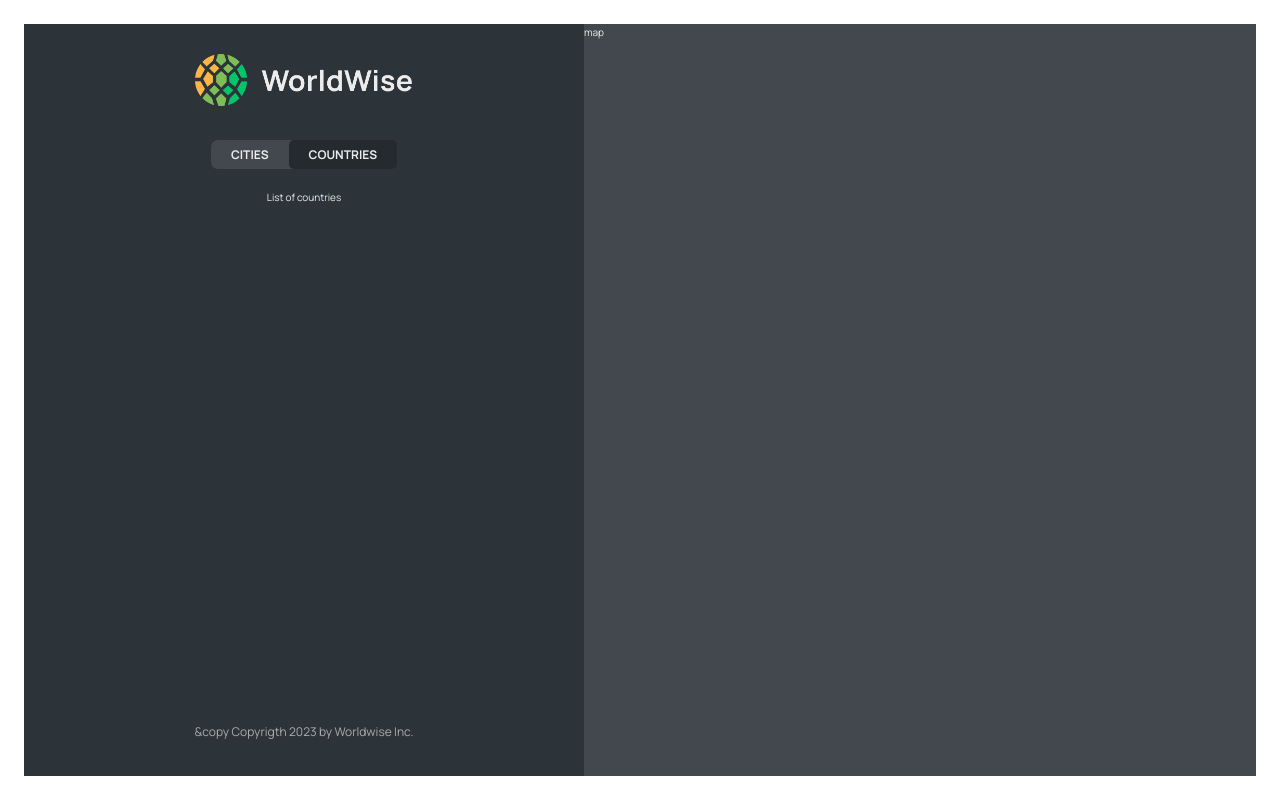
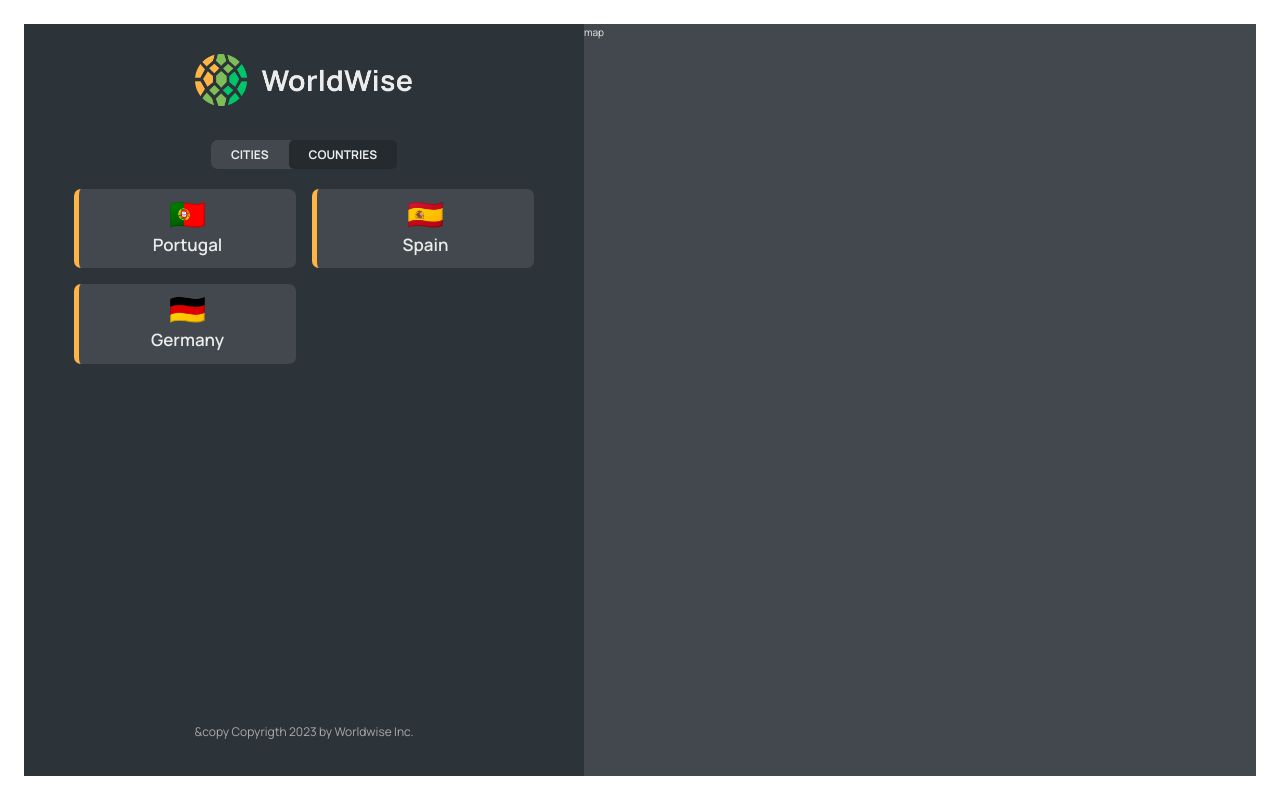
Before and after one commit to Khaled6120/worldwise, a React (Vite) app: page /app/countries in a window 1280 px wide. Built offline with nearby package versions, Linux system fonts and the light colour scheme; data requests are answered from the project's data file.

Commit message:
Add countryList component

```diff
--- a/src/App.jsx
+++ b/src/App.jsx
@@ -7,6 +7,7 @@ import AppLayout from "./pages/AppLayout";
 import Login from "./pages/Login";
 import CityList from "./components/CityList";
 import { useState, useEffect } from "react";
+import CountryList from "./components/CountryList";
 
 const BASE_URL = "http://localhost:9000";
 
@@ -48,7 +49,10 @@ function App() {
             path="cities"
             element={<CityList cities={cities} isLoading={isLoading} />}
           ></Route>
-          <Route path="countries" element={<p>List of countries</p>}></Route>
+          <Route
+            path="countries"
+            element={<CountryList cities={cities} isLoading={isLoading} />}
+          ></Route>
           <Route path="form" element={<p>Form</p>}></Route>
         </Route>
         <Route path="*" element={<PageNotFound />} />
--- /dev/null
+++ b/src/components/CountryList.jsx
@@ -0,0 +1,27 @@
+import Spinner from "./Spinner";
+import CountryItem from "./CountryItem";
+import Message from "./Message";
+
+import styles from "./CountryList.module.css";
+
+function CountryList({ cities, isLoading }) {
+  if (isLoading) return <Spinner />;
+  if (!cities.length)
+    return <Message message={"Add your first city by clicking on a the map"} />;
+
+  const countries = cities.reduce((arr, city) => {
+    if (!arr.map((el) => el.country).includes(city.country))
+      return [...arr, { country: city.country, emoji: city.emoji }];
+    else return arr;
+  }, []);
+
+  return (
+    <ul className={styles.countryList}>
+      {countries.map((country) => (
+        <CountryItem country={country} />
+      ))}
+    </ul>
+  );
+}
+
+export default CountryList;
```
